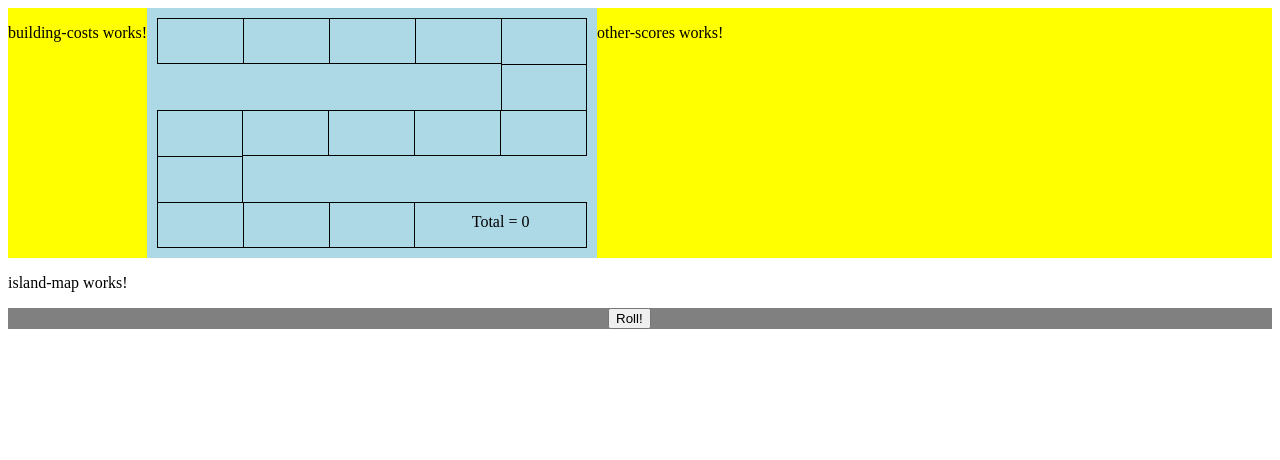
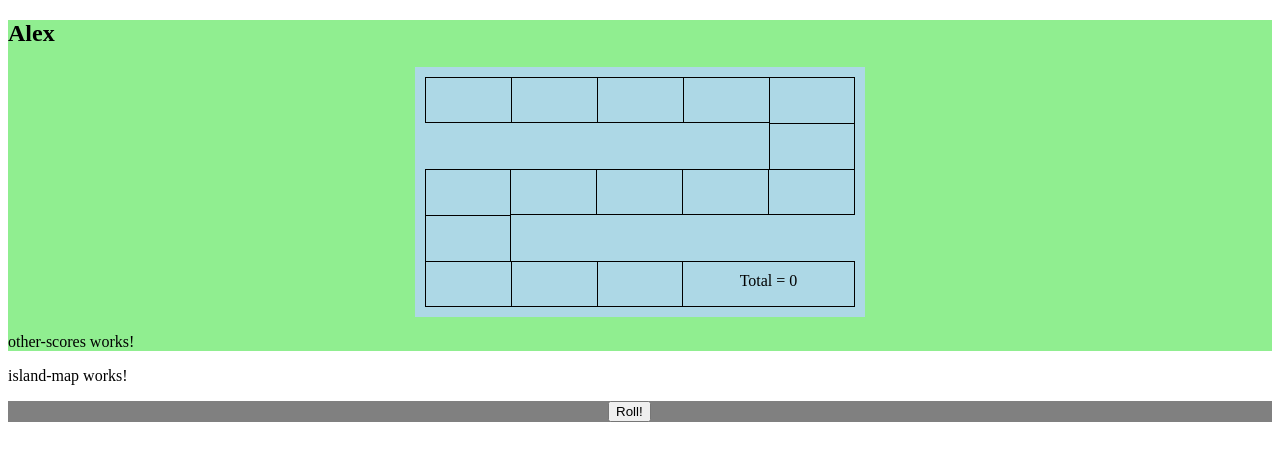
Before and after one commit to thegouge/catan-dice-game, an Angular app: page / in a window 1280 px wide. Shown: the top 460 px of the page. Built offline with nearby package versions, Linux system fonts and the light colour scheme.

Commit message:
implemented player & added resource pooling

```diff
--- a/src/app/app.component.html
+++ b/src/app/app.component.html
@@ -1,7 +1,5 @@
-<div>
-  <app-header></app-header>
-  <app-island-map></app-island-map>
-  <app-dice-box></app-dice-box>
+<div id="App">
+  <app-player></app-player>
 </div>
 
 <router-outlet></router-outlet>
--- a/src/app/components/building-costs/building-costs.component.html
+++ b/src/app/components/building-costs/building-costs.component.html
@@ -1,3 +1 @@
-<p>
-  building-costs works!
-</p>
+<div id="cost-card"></div>
--- a/src/app/components/dice-box/dice-box.component.ts
+++ b/src/app/components/dice-box/dice-box.component.ts
@@ -1,4 +1,4 @@
-import {Component, OnInit} from "@angular/core";
+import {Component, OnInit, Input, EventEmitter, Output} from "@angular/core";
 import {Die} from "../../models/Die";
 
 @Component({
@@ -7,21 +7,14 @@ import {Die} from "../../models/Die";
   styleUrls: ["./dice-box.component.css"]
 })
 export class DiceBoxComponent implements OnInit {
-  dice: Die[];
+  @Input() dice: Die[];
+  @Output() finishedRolling: EventEmitter<string[]> = new EventEmitter();
   rolls: number;
 
   constructor() {}
 
   ngOnInit() {
     this.rolls = 3;
-    this.dice = [
-      new Die(0),
-      new Die(1),
-      new Die(2),
-      new Die(3),
-      new Die(4),
-      new Die(5)
-    ];
   }
 
   rollDice() {
@@ -30,7 +23,11 @@ export class DiceBoxComponent implements OnInit {
       .forEach((die) => {
         die.rollResource();
       });
-    this.rolls--;
+    if (this.rolls === 1) {
+      this.endRolling();
+    } else {
+      this.rolls--;
+    }
   }
 
   toggleSelect(id: number) {
@@ -39,5 +36,6 @@ export class DiceBoxComponent implements OnInit {
 
   endRolling() {
     this.rolls = 0;
+    this.finishedRolling.emit(this.dice.map((die: Die) => die.resource));
   }
 }
--- a/src/app/components/header/header.component.css
+++ b/src/app/components/header/header.component.css
@@ -1,4 +1,3 @@
-.component {
-  display: flex;
-  background: yellow;
+header {
+  background: lightgreen;
 }
--- a/src/app/components/header/header.component.html
+++ b/src/app/components/header/header.component.html
@@ -1,5 +1,6 @@
-<div class="component">
+<header>
+  <h2 id="name">{{ playerName }}</h2>
   <app-building-costs></app-building-costs>
-  <app-score-card></app-score-card>
+  <app-score-card [rounds]="rounds"></app-score-card>
   <app-other-scores></app-other-scores>
-</div>
+</header>
--- a/src/app/components/header/header.component.ts
+++ b/src/app/components/header/header.component.ts
@@ -1,15 +1,17 @@
-import { Component, OnInit } from '@angular/core';
+import {Component, OnInit, Input} from "@angular/core";
+import {Round} from "../../models/Round";
 
 @Component({
-  selector: 'app-header',
-  templateUrl: './header.component.html',
-  styleUrls: ['./header.component.css']
+  selector: "app-header",
+  templateUrl: "./header.component.html",
+  styleUrls: ["./header.component.css"]
 })
 export class HeaderComponent implements OnInit {
+  @Input() rounds: Round[];
 
-  constructor() { }
+  playerName = "Alex";
 
-  ngOnInit() {
-  }
+  constructor() {}
 
+  ngOnInit() {}
 }
--- a/src/app/components/player/player.component.html
+++ b/src/app/components/player/player.component.html
@@ -1,5 +1,8 @@
 <div>
-  <app-header></app-header>
+  <app-header [rounds]="rounds"></app-header>
   <app-island-map></app-island-map>
-  <app-dice-box></app-dice-box>
+  <app-dice-box
+    [dice]="dice"
+    (finishedRolling)="gatherResources($event)"
+  ></app-dice-box>
 </div>
--- a/src/app/components/player/player.component.ts
+++ b/src/app/components/player/player.component.ts
@@ -1,15 +1,49 @@
-import { Component, OnInit } from '@angular/core';
+import {Component, OnInit} from "@angular/core";
+
+import {Die} from "../../models/Die";
+import {Round} from "../../models/Round";
+import {ResourcePool} from "../../models/ResourcePool";
 
 @Component({
-  selector: 'app-player',
-  templateUrl: './player.component.html',
-  styleUrls: ['./player.component.css']
+  selector: "app-player",
+  templateUrl: "./player.component.html",
+  styleUrls: ["./player.component.css"]
 })
 export class PlayerComponent implements OnInit {
+  dice: Die[];
+  rounds: Round[] = [];
+  currentResources: ResourcePool;
 
-  constructor() { }
+  constructor() {
+    this.dice = [
+      new Die(0),
+      new Die(1),
+      new Die(2),
+      new Die(3),
+      new Die(4),
+      new Die(5)
+    ];
 
-  ngOnInit() {
+    for (let i = 1; i < 17; i++) {
+      this.rounds.push(new Round(i));
+    }
+
+    this.currentResources = new ResourcePool();
   }
 
+  ngOnInit() {}
+
+  gatherResources(resourceList: string[]) {
+    resourceList.forEach((rolledResource: string) => {
+      this.currentResources[rolledResource]++;
+    });
+    const {wood, brick, wool, wheat, ore, gold} = this.currentResources;
+    this.currentResources.structures = {
+      road: wood >= 1 && brick >= 1,
+      soldier: wool >= 1 && wheat >= 1 && ore >= 1,
+      settlement: wood >= 1 && brick >= 1 && wool >= 1 && wheat >= 1,
+      city: wheat >= 2 && ore >= 3
+    };
+    console.log(this.currentResources);
+  }
 }
--- a/src/app/components/score-card/score-card.component.ts
+++ b/src/app/components/score-card/score-card.component.ts
@@ -1,4 +1,4 @@
-import {Component, OnInit} from "@angular/core";
+import {Component, OnInit, Input} from "@angular/core";
 import {Round} from "../../models/Round";
 
 @Component({
@@ -7,13 +7,9 @@ import {Round} from "../../models/Round";
   styleUrls: ["./score-card.component.css"]
 })
 export class ScoreCardComponent implements OnInit {
-  rounds: Round[] = [];
+  @Input() rounds: Round[];
 
-  constructor() {
-    for (let i = 1; i < 17; i++) {
-      this.rounds.push(new Round(i));
-    }
-  }
+  constructor() {}
 
   ngOnInit() {}
 }
--- /dev/null
+++ b/src/app/models/ResourcePool.ts
@@ -0,0 +1,14 @@
+export class ResourcePool {
+  wood = 0;
+  brick = 0;
+  wool = 0;
+  wheat = 0;
+  ore = 0;
+  gold = 0;
+  structures: object = {
+    road: false,
+    soldier: false,
+    settlement: false,
+    city: false
+  };
+}
```
